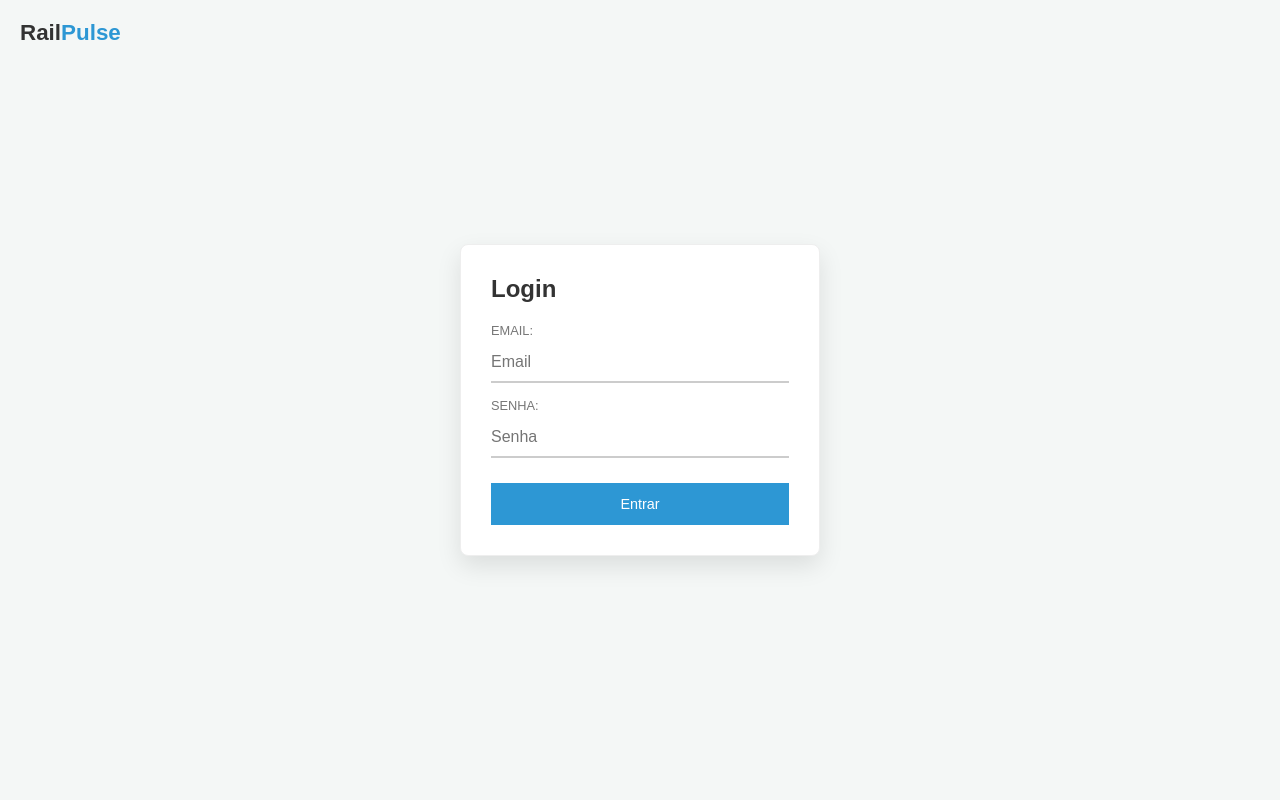
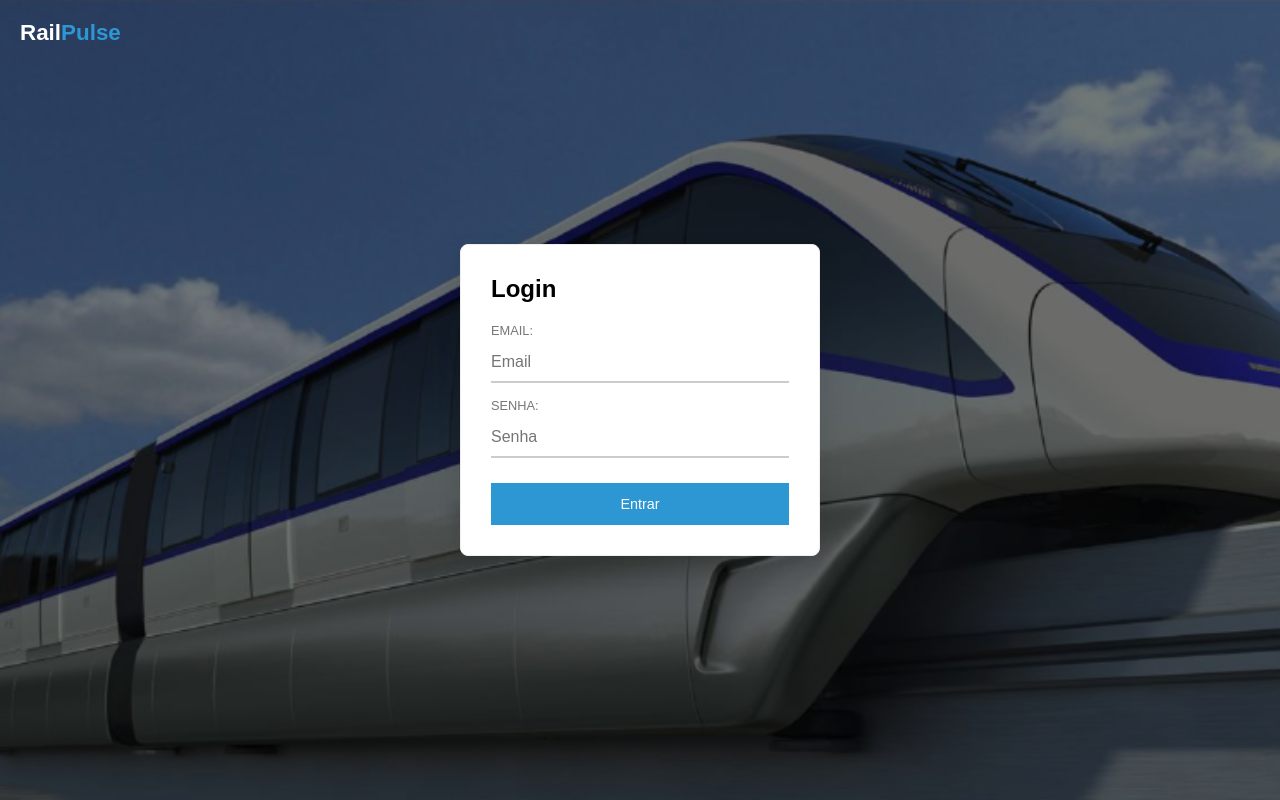
Before and after one commit to NicolasSLopes/RailPulse, a PHP site: page /public/login.html in a window 1280 px wide. Run offline with PHP 8.4, Linux system fonts and the light colour scheme.

Commit message:
add-img login

```diff
--- a/assets/style/login.css
+++ b/assets/style/login.css
@@ -1,7 +1,7 @@
 :root {
     --cor-fundo: #f4f7f6;
     --cor-texto: #333333;
-    --cor-detalhe: rgb(45, 151, 212);;
+    --cor-detalhe: rgb(45, 151, 212);
     --cor-erro: #d9534f;
     --cor-sucesso: #5cb85c;
 }
@@ -14,13 +14,16 @@
 }
 
 body {
-    position: relative;
+    background-image: url(../img/Trem.png);
+    background-size: cover;
+    background-position: center;
+    background-attachment: fixed;
+    background-color: rgba(60, 60, 60, 0.7);
+    background-blend-mode: multiply;
     display: flex;
     justify-content: center;
     align-items: center;
     min-height: 100vh;
-    background-color: var(--cor-fundo);
-    color: var(--cor-texto);
 }
 
 main {
@@ -112,6 +115,7 @@ button:hover {
     left: 20px;
     font-size: 1.4rem;
     font-weight: 800;
+    color: white;
 }
 
 .logo span { color:  rgb(45, 151, 212); }
--- a/public/login.html
+++ b/public/login.html
@@ -9,7 +9,7 @@
 </head>
 
 <body>
-    <main>
+        <main>
                     <div class="logo">Rail<span>Pulse</span></div>
         <div class="e-form">
             <h2 id="titulo">Login</h2>
--- a/public/sensores.html
+++ b/public/sensores.html
@@ -3,7 +3,7 @@
 <head>
     <meta charset="UTF-8">
     <meta name="viewport" content="width=device-width, initial-scale=1.0">
-    <title>Sensires</title>
+    <title>Sensores</title>
     <link rel="stylesheet" href="../assets/style/dashboard.css">
 </head>
 <body>
```
Also changed, not shown: assets/img/Trem.png (added).
